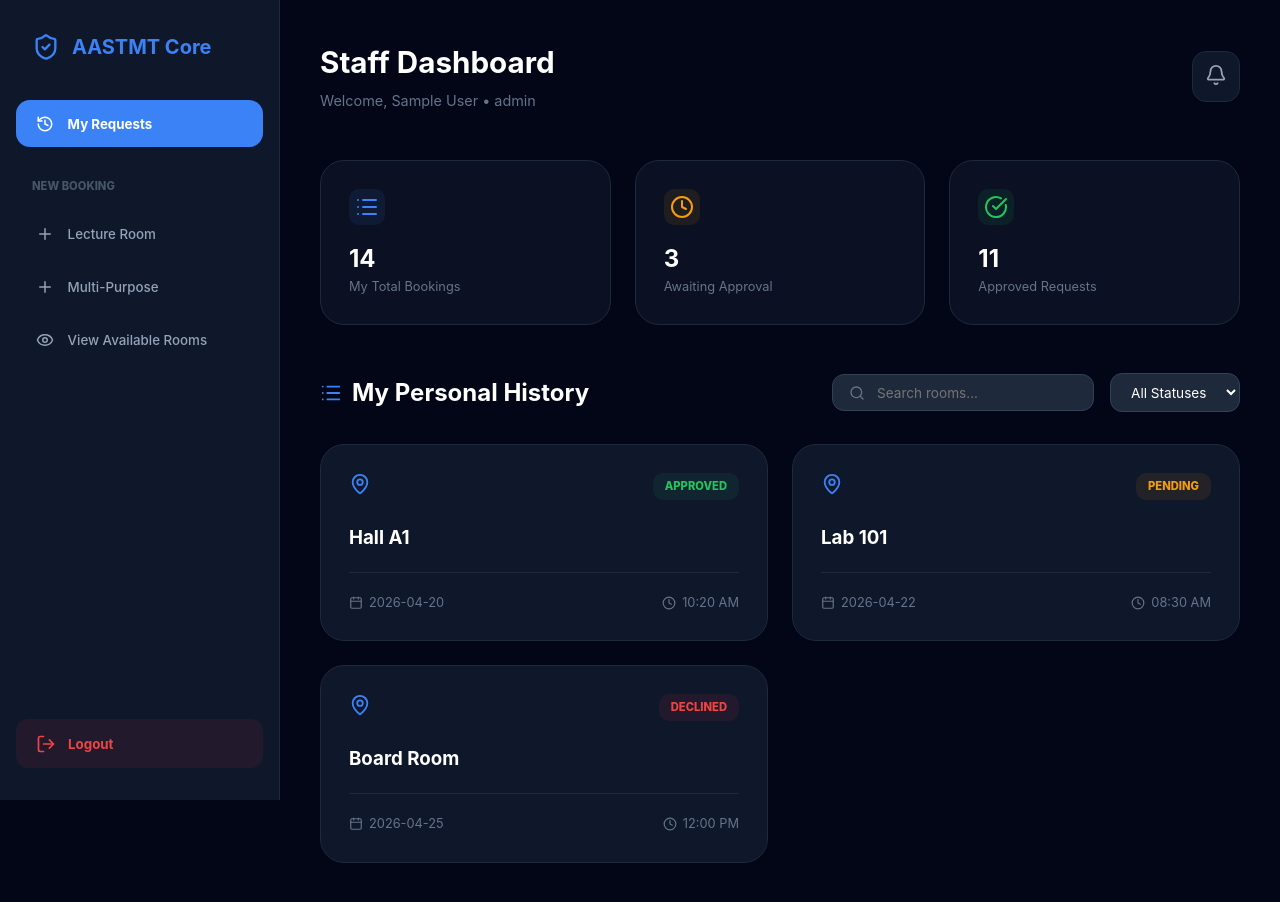
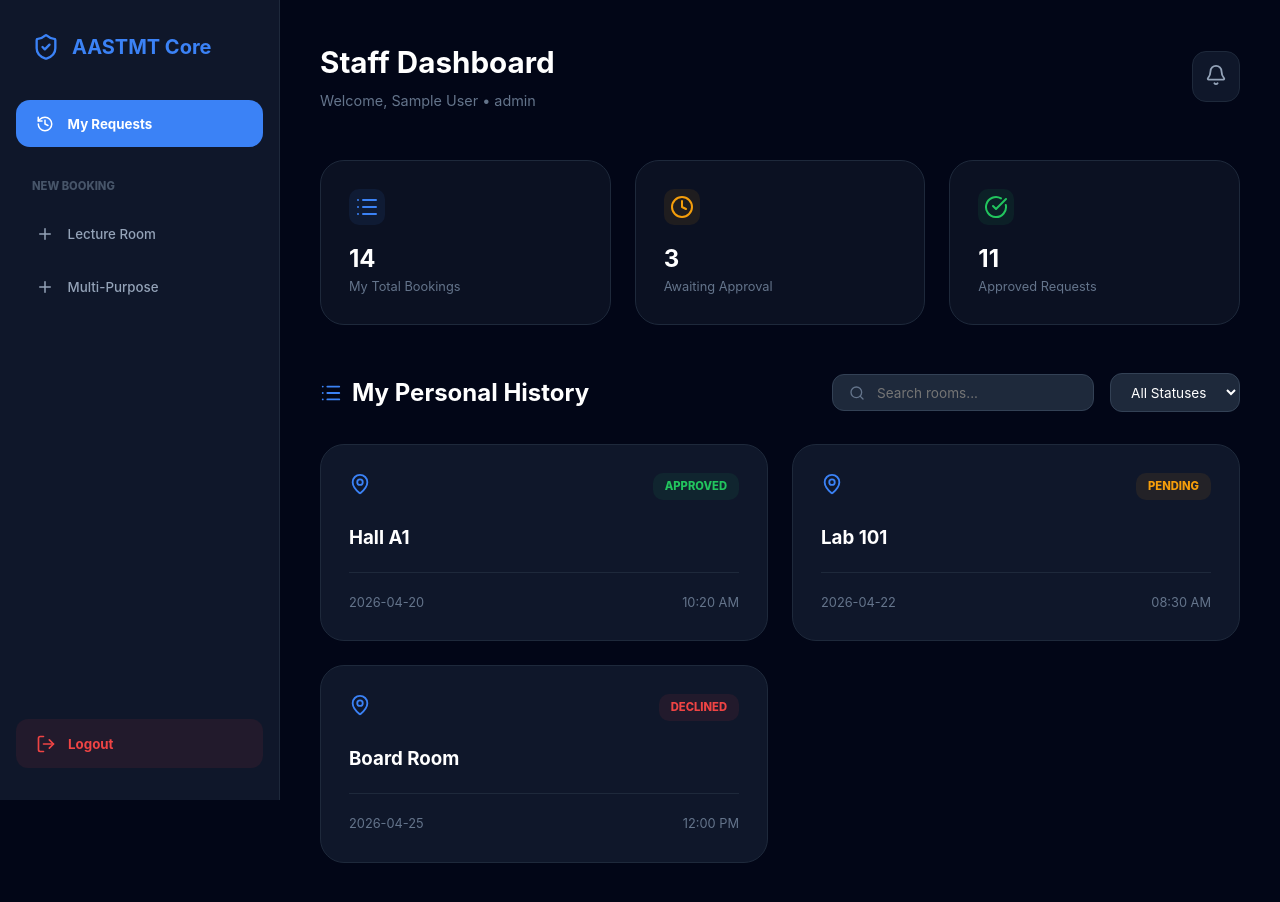
Before and after one commit to omarabdelazez11/Detailed-System-Requirements-Document-SRD-, a React (Vite) app: page /dashboard in a window 1280 px wide. Built offline with nearby package versions, Linux system fonts and the light colour scheme; sample sign-in values are in the browser's storage.

Commit message:
fix: strictly enforce room availability gatekeeper based on Admin activation

```diff
--- a/src/pages/DashboardPage.tsx
+++ b/src/pages/DashboardPage.tsx
@@ -1,4 +1,4 @@
-import React, { useState } from 'react';
+import React, { useState, useEffect } from 'react';
 import { useAuth } from '../context/AuthContext';
 import MultiPurposeForm from '../components/MultiPurposeForm';
 import LectureRoomForm from '../components/LectureRoomForm';
@@ -23,7 +23,22 @@ const DashboardPage: React.FC = () => {
   const [view, setView] = useState<any>(isAdmin ? 'overview' : 'my-requests');
   const [showNotifications, setShowNotifications] = useState(false);
 
-  // SEARCH & FILTER STATE FOR STAFF
+  // CHECK FOR ACTIVATED VISIBILITY AUTHORITY
+  const [isVisibilityActivated, setIsVisibilityActivated] = useState(false);
+
+  useEffect(() => {
+    const checkActivation = () => {
+      const activatedUsers = JSON.parse(localStorage.getItem('aastmt_visibility_overrides') || '[]');
+      setIsVisibilityActivated(activatedUsers.includes(userProfile?.id));
+    };
+
+    checkActivation();
+    // Listen for storage changes in case Admin activates it in another tab
+    window.addEventListener('storage', checkActivation);
+    return () => window.removeEventListener('storage', checkActivation);
+  }, [userProfile?.id]);
+
+  // STAFF SEARCH/FILTER
   const [staffSearch, setStaffSearch] = useState('');
   const [staffFilter, setStaffFilter] = useState('All');
 
@@ -52,8 +67,6 @@ const DashboardPage: React.FC = () => {
     return matchesSearch && matchesFilter;
   });
 
-  const handleBookingSuccess = () => setView('my-requests');
-
   return (
     <div className="dashboard-layout" style={{ display: 'flex', minHeight: '100vh', background: '#020617' }}>
       {/* Sidebar */}
@@ -80,11 +93,13 @@ const DashboardPage: React.FC = () => {
         )}
 
         <div style={sideHeader}>New Booking</div>
-        {/* REMOVE LECTURE ROOM FOR SECRETARY */}
         {!isSecretary && <SidebarButton icon={<Plus />} label="Lecture Room" active={view === 'book-lecture'} onClick={() => setView('book-lecture')} />}
         <SidebarButton icon={<Plus />} label="Multi-Purpose" active={view === 'book-multi'} onClick={() => setView('book-multi')} />
 
-        {!isAdmin && <SidebarButton icon={<Eye />} label="View Available Rooms" active={view === 'view-rooms'} onClick={() => setView('view-rooms')} />}
+        {/* ROOM VISIBILITY GATEKEEPER */}
+        {(isAdmin || isVisibilityActivated) && (
+          <SidebarButton icon={<Eye />} label="View Available Rooms" active={view === 'view-rooms'} onClick={() => setView('view-rooms')} />
+        )}
 
         <button onClick={() => logout()} style={logoutBtn}>
           <LogOut size={20} /> Logout
@@ -134,7 +149,6 @@ const DashboardPage: React.FC = () => {
                  <List size={22} color="#3b82f6" /> My Personal History
               </h2>
 
-              {/* FILTER BAR FOR STAFF */}
               <div style={staffFilterBar}>
                  <div style={staffSearchGroup}>
                     <Search size={16} color="#64748b" />
@@ -158,12 +172,11 @@ const DashboardPage: React.FC = () => {
                   </div>
                   <h3 style={{ color: 'white', margin: '0 0 0.75rem 0' }}>{req.room}</h3>
                   <div style={{ display: 'flex', justifyContent: 'space-between', color: '#64748b', fontSize: '0.8rem', borderTop: '1px solid #1e293b', paddingTop: '1.25rem', marginTop: '1.25rem' }}>
-                    <span style={{ display: 'flex', alignItems: 'center', gap: '6px' }}><Calendar size={14} /> {req.date}</span>
-                    <span style={{ display: 'flex', alignItems: 'center', gap: '6px' }}><Clock size={14} /> {req.time}</span>
+                    <span>{req.date}</span>
+                    <span>{req.time}</span>
                   </div>
                 </div>
               ))}
-              {filteredMyRequests.length === 0 && <div style={{ color: '#475569', gridColumn: '1 / -1', textAlign: 'center', padding: '2rem' }}>No matching requests found.</div>}
             </div>
           </div>
         )}
@@ -171,7 +184,7 @@ const DashboardPage: React.FC = () => {
         {view === 'calendar' && isAdmin && <CalendarGrid />}
         {view === 'inbox' && isAdmin && <RequestInbox />}
         {view === 'book-multi' && <MultiPurposeForm />}
-        {view === 'book-lecture' && <LectureRoomForm />}
+        {!isSecretary && view === 'book-lecture' && <LectureRoomForm />}
         {view === 'users' && isAdmin && <UserManagement />}
         {view === 'all-bookings' && isAdmin && <BookingRequestsPage />}
         {view === 'settings' && isAdmin && <SystemSettings />}
@@ -179,7 +192,7 @@ const DashboardPage: React.FC = () => {
         {view === 'fixed-schedule' && isAdmin && <FixedSchedule />}
         {view === 'authority' && isAdmin && <AuthorityManagementPage />}
         {view === 'final-approvals' && isAdmin && <ManagerApprovalPage />}
-        {view === 'view-rooms' && <ViewAvailableRoomsPage />}
+        {(isAdmin || isVisibilityActivated) && view === 'view-rooms' && <ViewAvailableRoomsPage />}
       </main>
 
       {showNotifications && <NotificationCenter onClose={() => setShowNotifications(false)} />}
@@ -200,8 +213,6 @@ const logoutBtn = { marginTop: 'auto', display: 'flex', alignItems: 'center', ga
 const notifBtn = { background: '#0f172a', border: '1px solid #1e293b', borderRadius: '14px', padding: '0.75rem', color: '#94a3b8', cursor: 'pointer' };
 const statCard = { background: '#0f172a', padding: '1.75rem', borderRadius: '24px', border: '1px solid #1e293b' };
 const statusBadge = (s: string) => ({ fontSize: '0.7rem', fontWeight: '800', padding: '5px 12px', borderRadius: '10px', background: s === 'Approved' ? '#22c55e15' : s === 'Declined' ? '#ef444415' : '#f59e0b15', color: s === 'Approved' ? '#22c55e' : s === 'Declined' ? '#ef4444' : '#f59e0b', textTransform: 'uppercase' as 'uppercase' });
-
-// STAFF FILTER STYLES
 const staffFilterBar = { display: 'flex', gap: '1rem', alignItems: 'center' };
 const staffSearchGroup = { display: 'flex', alignItems: 'center', gap: '0.75rem', background: '#1e293b', padding: '0.6rem 1rem', borderRadius: '12px', border: '1px solid #334155' };
 const staffSearchInput = { background: 'transparent', border: 'none', color: 'white', outline: 'none', fontSize: '0.85rem', width: '200px' };
```
